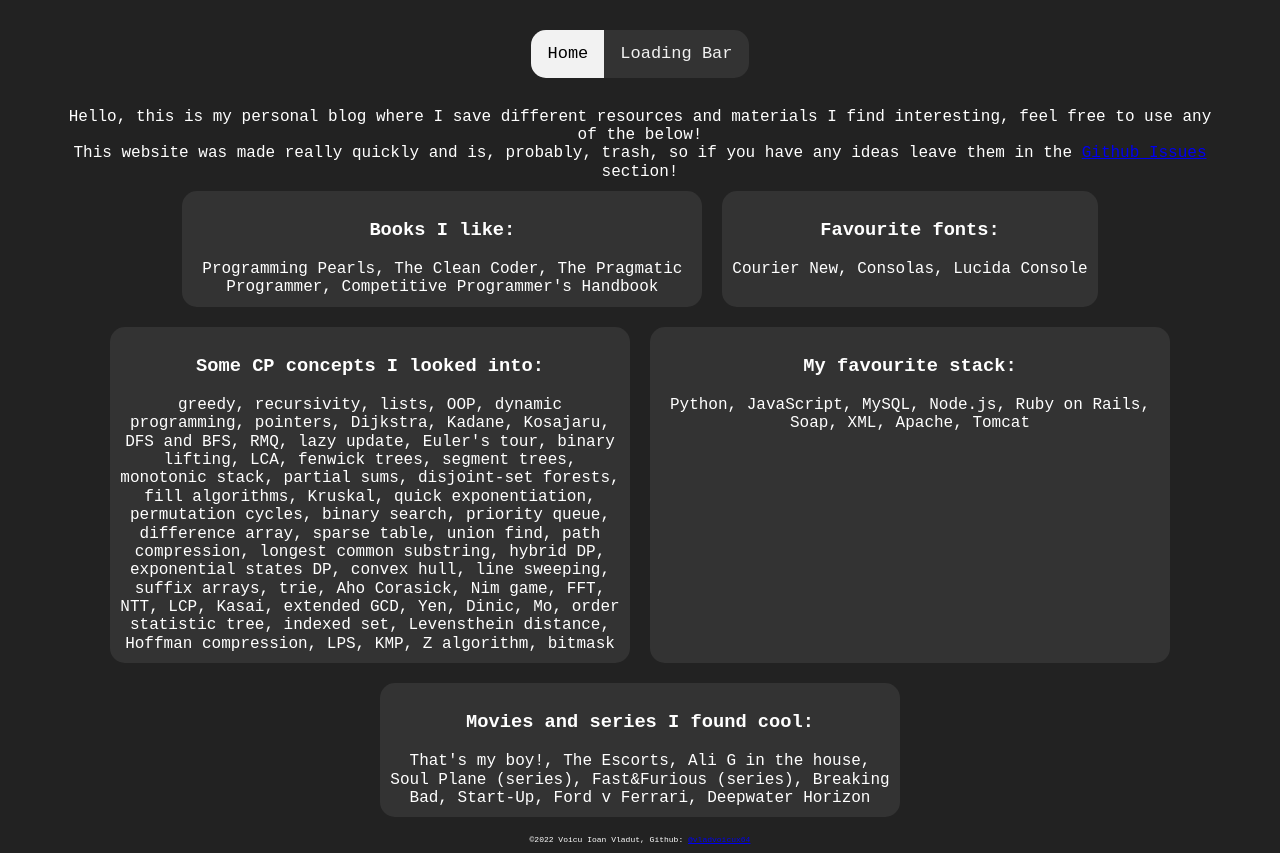
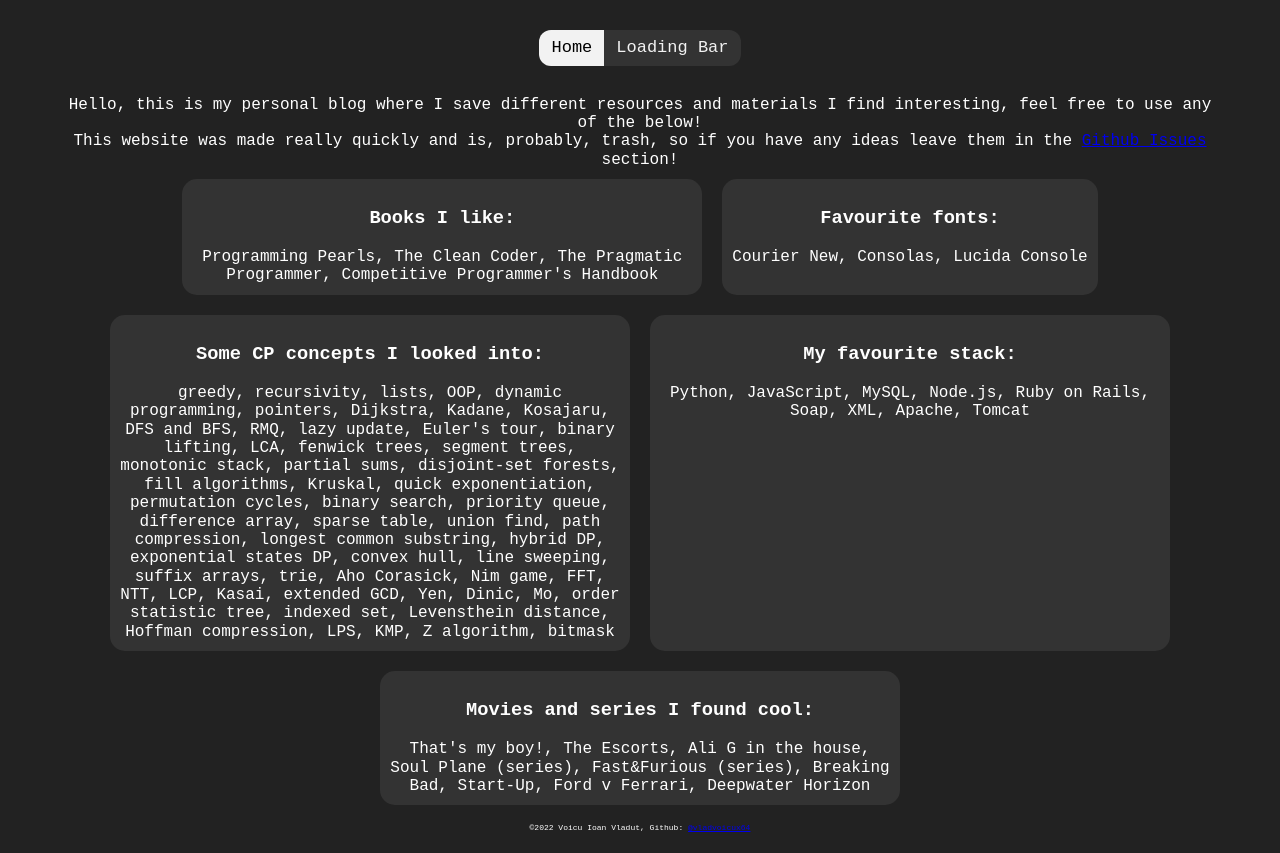
Before and after one commit to vladvoicux64/vladhomepage, a website built with Parcel: page index.html in a window 1280 px wide. Built offline with nearby package versions, Linux system fonts and the light colour scheme.

Commit message:
Updated navbar.

```diff
--- a/css/main.css
+++ b/css/main.css
@@ -307,13 +307,13 @@ textarea {
   justify-content: space-around;
   overflow: hidden;
   background-color: #333333;
-  border-radius: 15px;
+  border-radius: 12px;
 }
 .navbar a {
   float: left;
   color: #f2f2f2;
   text-align: center;
-  padding: 14px 16px;
+  padding: 8px 12px;
   font-size: 17px;
   text-decoration: none;
 }
```
